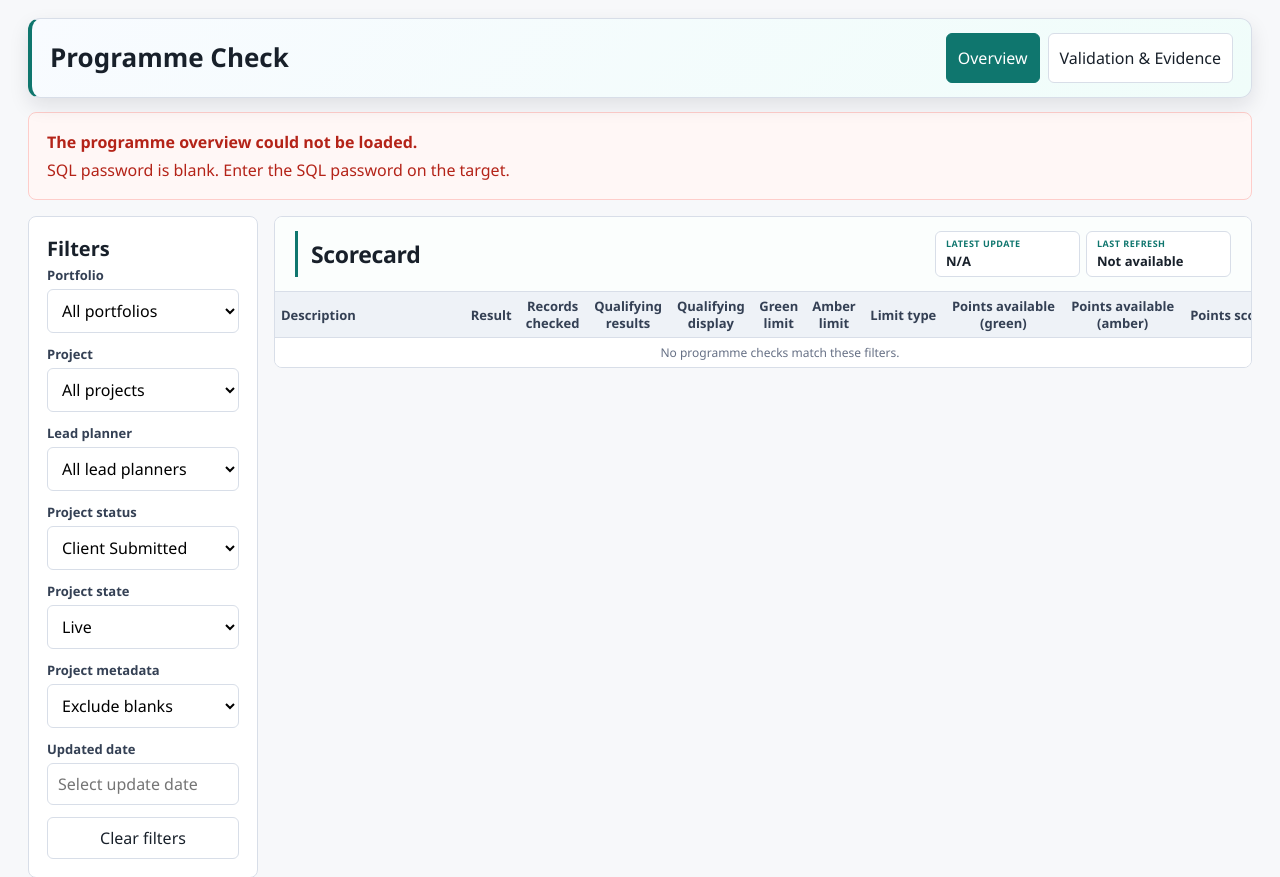
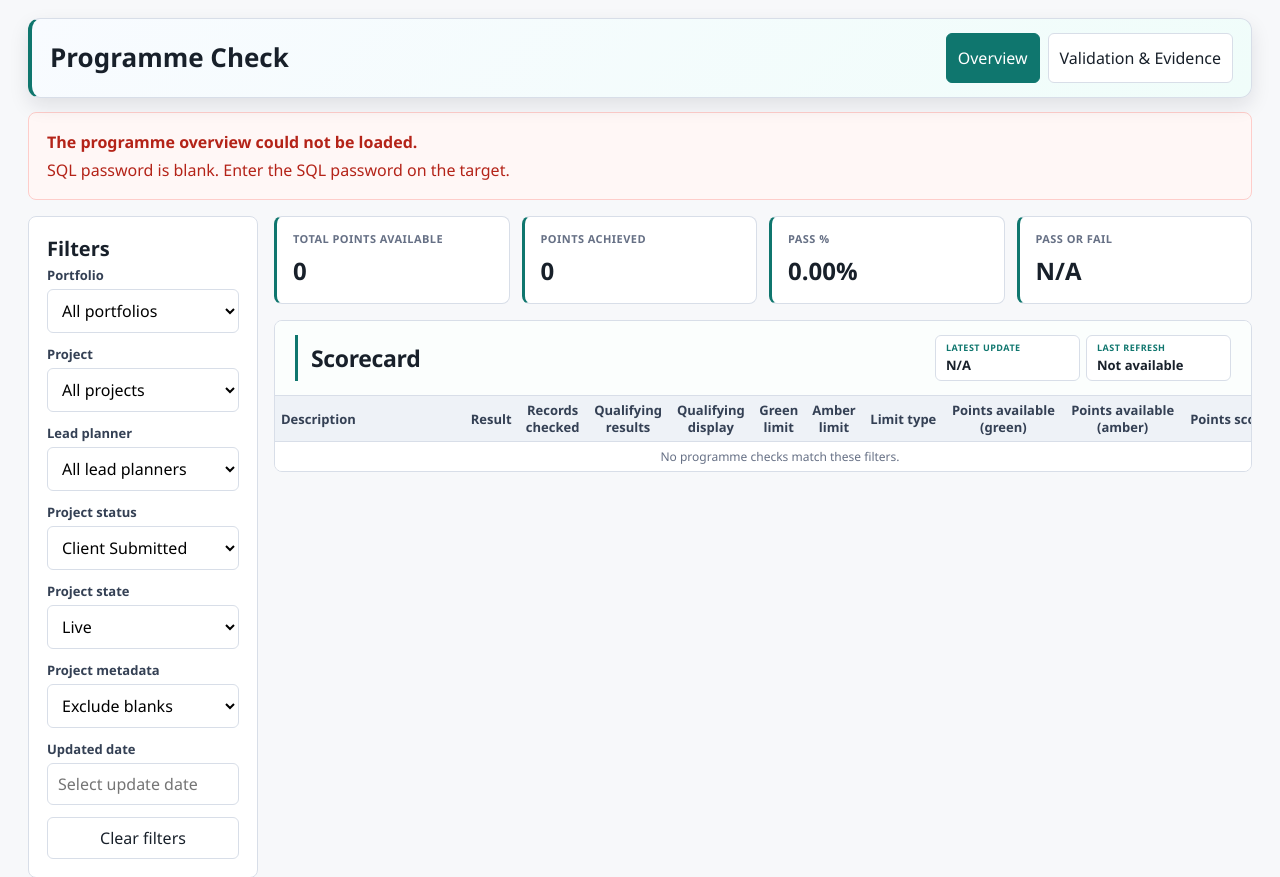
Before and after one commit to mathew-bateman/P6, a Django app: page /schedule-quality/overview/ in a window 1280 px wide. Shown: the part 63-940 px from the top of the page. Run offline with Django 5.2, Linux system fonts and the light colour scheme; the visitor is signed in with stand-in values (Sample User, id 1); parts of the project's set-up code (start-up, migrations or seed data) failed here and were passed over; some libraries are stand-ins or nearby versions.

Commit message:
fix: spread schedule quality summary across four cards

```diff
--- a/templates/backups/partials/schedule_quality_overview_results.html
+++ b/templates/backups/partials/schedule_quality_overview_results.html
@@ -83,6 +83,25 @@
     </aside>
 
     <div class="overview-main">
+        <section class="overview-score-summary" aria-label="Score summary">
+            <article class="panel overview-scorecard">
+                <span>Total points available</span>
+                <strong>{{ total_points_available }}</strong>
+            </article>
+            <article class="panel overview-scorecard">
+                <span>Points achieved</span>
+                <strong>{{ total_points_achieved }}</strong>
+            </article>
+            <article class="panel overview-scorecard">
+                <span>Pass %</span>
+                <strong>{{ pass_percent|floatformat:2 }}%</strong>
+            </article>
+            <article class="panel overview-scorecard outcome {{ pass_or_fail|lower }}">
+                <span>Pass or fail</span>
+                <strong>{{ pass_or_fail }}</strong>
+            </article>
+        </section>
+
         <section class="panel overview-report">
             <div class="overview-panel-heading">
                 <div class="overview-heading-title">
--- a/templates/backups/schedule_quality_overview.html
+++ b/templates/backups/schedule_quality_overview.html
@@ -43,7 +43,7 @@
     .overview-filter-actions .button, .overview-filter-actions button { width: 100%; min-width: 0; box-sizing: border-box; }
     .overview-main { min-width: 0; }
     .overview-report { overflow: hidden; margin: 0; padding: 0; }
-    .overview-score-summary { display: grid; grid-template-columns: repeat(5, minmax(0, 1fr)); gap: 12px; margin: 0 0 16px; padding: 0; border: 0; background: transparent; }
+    .overview-score-summary { display: grid; grid-template-columns: repeat(4, minmax(0, 1fr)); gap: 12px; margin: 0 0 16px; padding: 0; border: 0; background: transparent; }
     .overview-panel-heading { display: flex; justify-content: space-between; align-items: center; gap: 20px; padding: 14px 20px; border-bottom: 1px solid var(--line); background: #fbfefd; }
     .overview-heading-title { display: flex; align-items: center; min-width: 0; min-height: 46px; padding-left: 13px; border-left: 3px solid var(--accent); }
     .overview-panel-heading h2 { margin: 0; font-size: 23px; letter-spacing: -.015em; }
```
Also changed, not shown: backups/tests/test_schedule_quality_reporting.py (+2 -1 lines).
